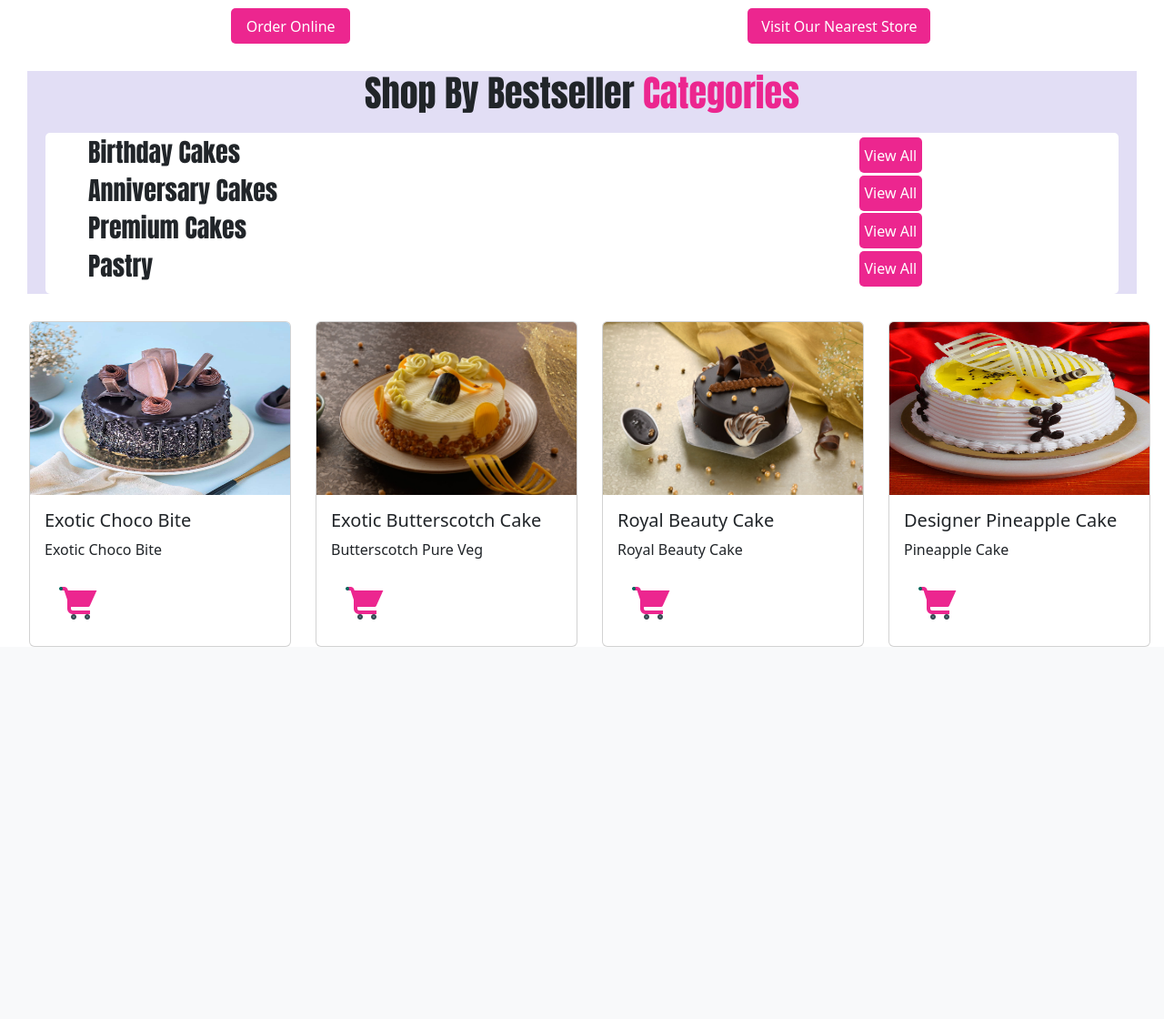
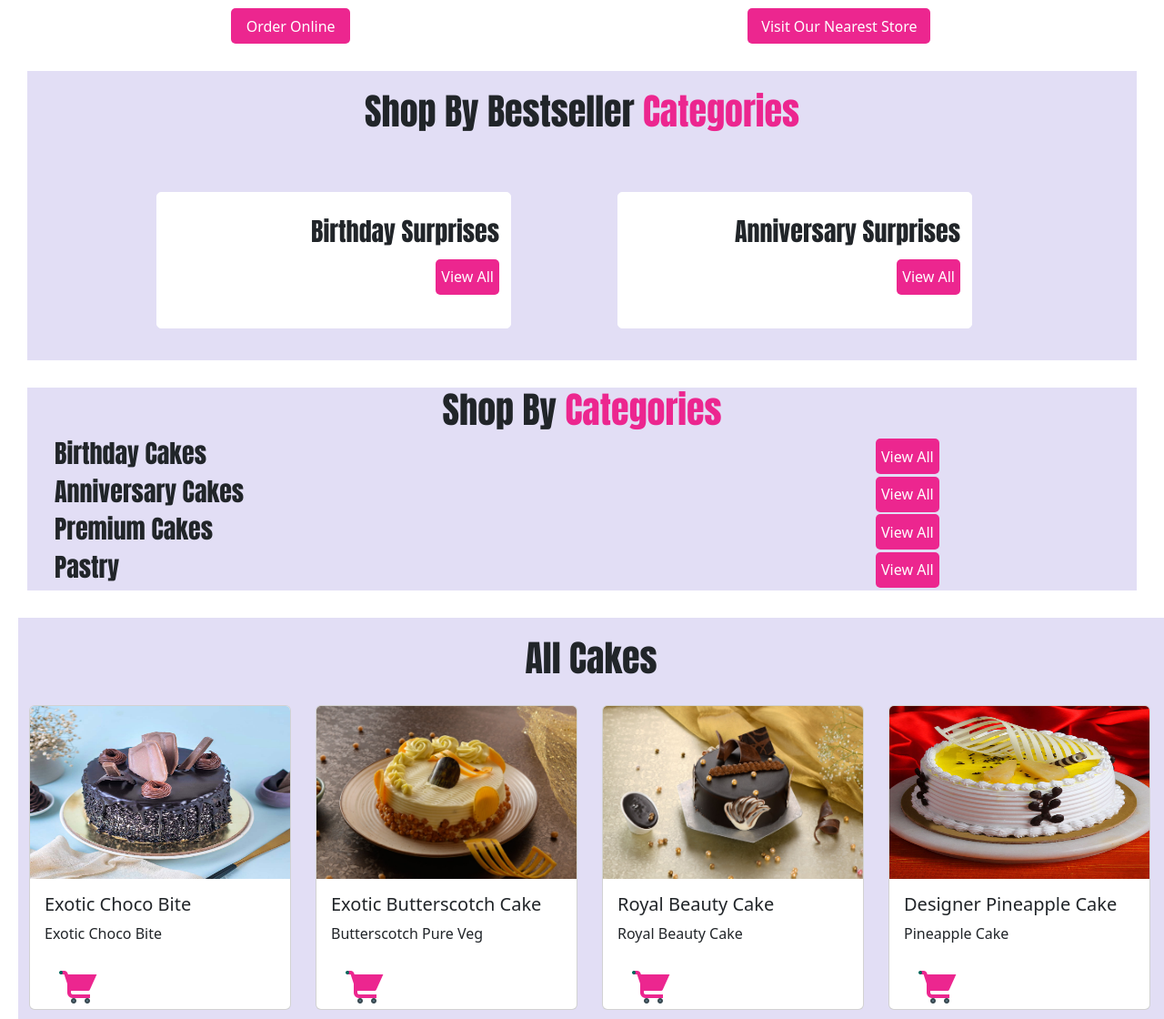
Before and after one commit to slandge656/Django_projects, a Django app: page / in a window 1280 px wide. Shown: the part 948-2068 px from the top of the page at 91% size. Before the commit the page ends 1659 px from the top, so only its background shows below. Run offline with Django 5.2, Linux system fonts and the light colour scheme; data comes from the database, SQL or seed files in the repository; both versions use the stored data as it was after the commit.

Commit message:
Third Commit

```diff
--- a/CakeShop/app/models.py
+++ b/CakeShop/app/models.py
@@ -1,6 +1,17 @@
 from django.db import models
 
 # Create your models here.
+
+class CustomUser(models.Model):
+    First_Name=models.CharField(max_length=255,default='')
+    Last_Name=models.CharField(max_length=255,default='')
+    Mobile_No=models.CharField(max_length=255,default='')
+    Email=models.EmailField(max_length=255,default='')
+    Password=models.CharField(max_length=255,default='')
+
+    def __str__(self) -> str:
+        return self.Mobile_No
+
 class Category(models.Model):
     category_name=models.CharField(max_length=30,default='')
 
@@ -25,6 +36,6 @@ class Products(models.Model):
     @staticmethod
     def get_products_by_category(category_id):
         if category_id:
-            return Products.objects.filter(id=category_id)
+            return Products.objects.filter(category_name=category_id)
         else:
             return  Products.objects.all()
--- a/CakeShop/app/static/app/css/style.css
+++ b/CakeShop/app/static/app/css/style.css
@@ -21,6 +21,7 @@
 .img-content{
     margin-top: 20px;
     margin-left: 60px;
+    text-align: center;
 }
 .category-container{
     background-color: #E2DEF5;
@@ -37,8 +38,6 @@ h1,h3{
     margin-left: 10%;
     margin-top: 20px;
     margin-bottom: 30px;
-
-
 }
 button{
     color: #fff;
@@ -50,11 +49,13 @@ button{
 .category-row{
     border: 0px;
     border-radius: 5px;
-    background-color: #fff;
     margin: 20px;
     padding: 5px;
 
 }
-.category-inner{
-    margin-bottom: 20px;
+.category-container1{
+    background-color: #E2DEF5;
 }
+
+
+/* Login.html */
--- a/CakeShop/app/templates/app/home.html
+++ b/CakeShop/app/templates/app/home.html
@@ -17,6 +17,7 @@
           <a class="nav-link disabled" aria-disabled="true">Our History</a>
           <a class="nav-link disabled" aria-disabled="true">Become a Franchise</a>
           <a class="nav-link disabled" aria-disabled="true">Blogs</a>
+          <a href="{% url 'login' %}"  class="nav-link" aria-disabled="true">Login</a>
         </div>
       </div>
     </div>
@@ -65,8 +66,30 @@
 
   <div class="category-container">
     <div class="category-inner">
-        <h1 style="text-align: center;">Shop By Bestseller <span style="color: #EC268F;">Categories</span></h1>
+        <h1 style="text-align: center;padding: 20px;">Shop By Bestseller <span style="color: #EC268F;">Categories</span></h1>
         <div class="row category-row">
+
+            <div class="col-md-4 category-col">
+                <h3 style="float: inline-end;margin-top: 7%;">Birthday Surprises</h3>
+
+                <div style="text-align: center;margin-top: 20%;text-align: end;">
+                    <a href="#"><button type="submit">View All</button></a>
+                </div>
+            </div>
+
+            <div class="col-md-4 category-col">
+                <h3 style="float: inline-end;margin-top: 7%;">Anniversary Surprises</h3>
+                <div style="text-align: center;margin-top: 20%;text-align: end;">
+                    <a href="#"><button type="submit">View All</button></a>
+                </div>
+            </div>
+        </div>
+    </div>
+  </div>
+  <div class="category-container1" style="background-color: #E2DEF5;margin: 30px;">
+    <div class="category-inner1">
+        <h1 style="text-align: center;">Shop By <span style="color: #EC268F;">Categories</span></h1>
+        <div class="row category-row1">
             {% for category in categories %}
             <div class="col-9">
                 <h3 style="margin-left: 30px;">{{category.category_name}}</h3>
@@ -75,33 +98,32 @@
                 <a href="/?category={{category.id}}"><button type="submit">View All</button></a>
             </div>
             {% endfor %}
-            <!-- <div class="col-md-4 category-col">
-                <h3 style="float: inline-end;margin-top: 7%;">Birthday Surprises</h3>
-
-                <div style="text-align: center;margin-top: 20%;text-align: end;">
-                    <a href="{/?category={}}"><button type="submit">View All</button></a>
-                </div>
-            </div> -->
-
-            <!-- <div class="col-md-4 category-col">
-                <h3 style="float: inline-end;margin-top: 7%;">Anniversary Surprises</h3>
-                <div style="text-align: center;margin-top: 20%;text-align: end;">
-                    <a href="{/?category={}}"><button type="submit">View All</button></a>
-                </div>
-            </div> -->
         </div>
     </div>
   </div>
-<div class="row" style="margin-left: 20px;margin-right: 0px;">
+<div class="row" style="margin-left: 20px;margin-right: 0px;background-color: #E2DEF5;">
+  {% if cat_name %}
+    <h1 style="text-align: center;padding: 20px;color: #EC268F;">{{cat_name}}</h1>
+  {% else %}
+    <h1 style="text-align: center;padding: 20px;">All Cakes</h1>
+  {% endif %}
   {% for product in products %}
 
     <div class="col cakeby-category">
-        <div class="card" style="width: 18rem;">
+        <div class="card" style="width: 18rem;margin-bottom:10px;">
             <img src="{{ product.image.url }}" class="card-img-top" alt="..." width="286px" height="190.58px">
             <div class="card-body">
             <h5 class="card-title">{{product.name}}</h5>
             <p class="card-text">{{product.description}}</p>
-            <a href="#" class="btn"><img src="{% static 'app/images/cart_icon_dark.png' %}"/></a>
+
+              <form action="{% url 'home' %}" method="post">
+                {% csrf_token %}
+                <input type="hidden" name="product_id" value="{{ product.id }}" />
+                <button type="submit" class="btn">
+                    <img src="{% static 'app/images/cart_icon_dark.png' %}" alt="Add to Cart"/>
+                </button>
+              </form>
+
             </div>
         </div>
     </div>
--- a/CakeShop/app/urls.py
+++ b/CakeShop/app/urls.py
@@ -4,5 +4,7 @@ from django.conf.urls.static import static
 from .  import views
 
 urlpatterns = [
-    path('',views.Home,name='home')
+    path('',views.Home,name='home'),
+    path('signup/',views.User_Signup,name='signup'),
+    path('login/',views.User_Login,name='login'),
 ]+ static(settings.MEDIA_URL, document_root=settings.MEDIA_ROOT)
--- a/CakeShop/app/views.py
+++ b/CakeShop/app/views.py
@@ -1,12 +1,50 @@
-from django.shortcuts import render
+from django.shortcuts import render,redirect
 from .models import Products,Category
+from django.contrib.sessions.models import Session
+
 # Create your views here.
+def User_Signup(request):
+    return render(request,'app/signup.html')
+
+def User_Login(request):
+    return render(request,'app/login.html')
 def Home(request):
-    products=Products.get_all_products()
-    categories=Category.get_all_categories()
+    if request.method =='POST':
+        product_id=request.POST.get('product_id')
+        cart=request.session.get('cart')
+        if cart:
+            quanitity=cart.get(product)
+            cart[product]=quanitity+1
+        else:
+            cart={}
+            cart[product]=1
+        return redirect('home')
 
-    context={
-        'products':products,
-        'categories':categories
-    }
-    return render(request,'app/home.html',context)
+    else:
+        categories=Category.get_all_categories()
+        category_id=request.GET.get('category')
+        print(category_id)
+        cat_name_list=[]
+        if category_id:
+            print('yess')
+            products=Products.get_products_by_category(category_id)
+            if products:
+                for product in products:
+                    cat_name = product.category_name
+                    cat_name=str(cat_name)
+                    cat_name_list.append(cat_name)
+                    break
+            else:
+                cat_name="No products found for this category."
+                cat_name_list.append(cat_name)
+
+        else:
+            products=Products.get_all_products()
+        cat_name_list=''.join(cat_name_list)
+
+        context={
+            'products':products,
+            'categories':categories,
+            'cat_name':cat_name_list
+        }
+        return render(request,'app/home.html',context)
```
Also changed, not shown: CakeShop/app/templates/app/login.html (+22 -0 lines), CakeShop/app/templates/app/signup.html (added, +27 -0 lines), CakeShop/app/migrations/0004_customuser.py (added), CakeShop/app/static/app/images/login-image.png (added), CakeShop/db.sqlite3.
